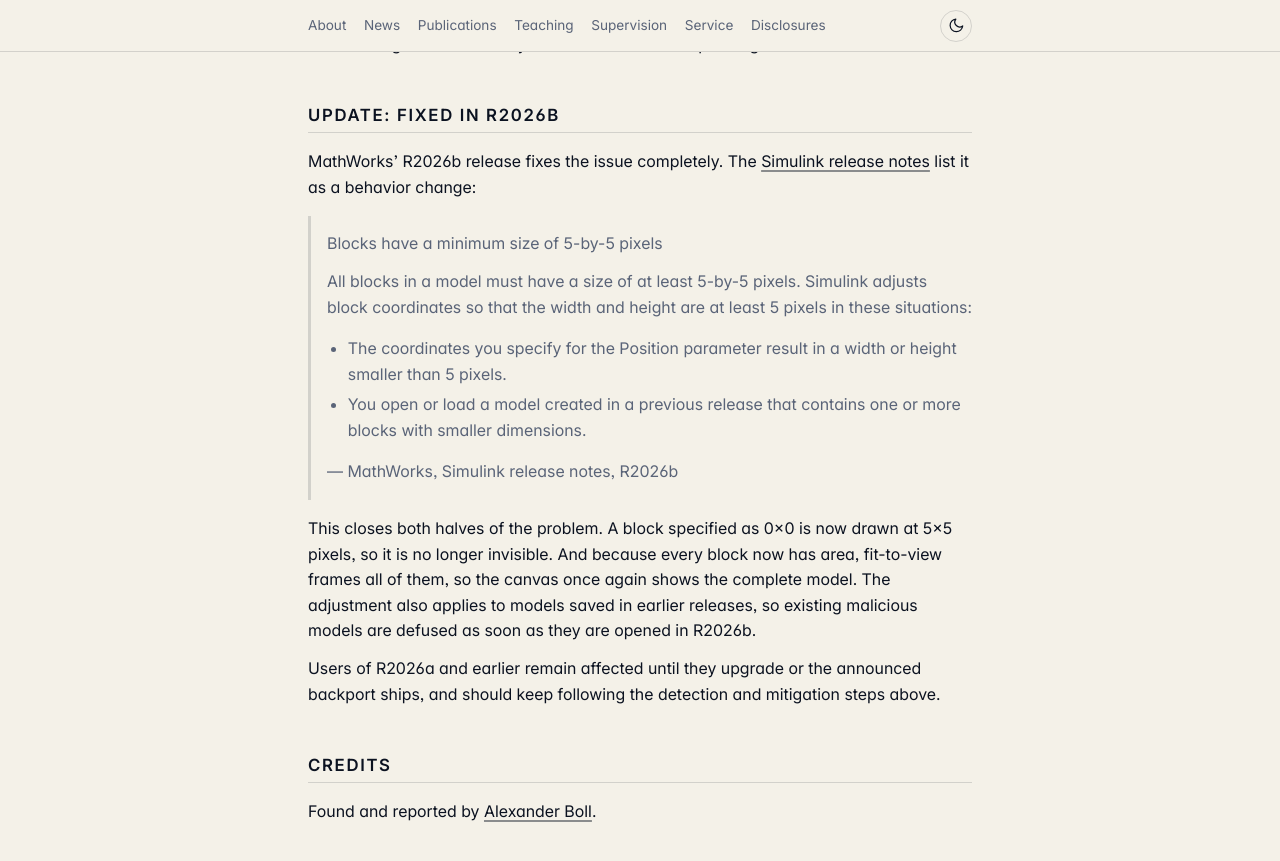
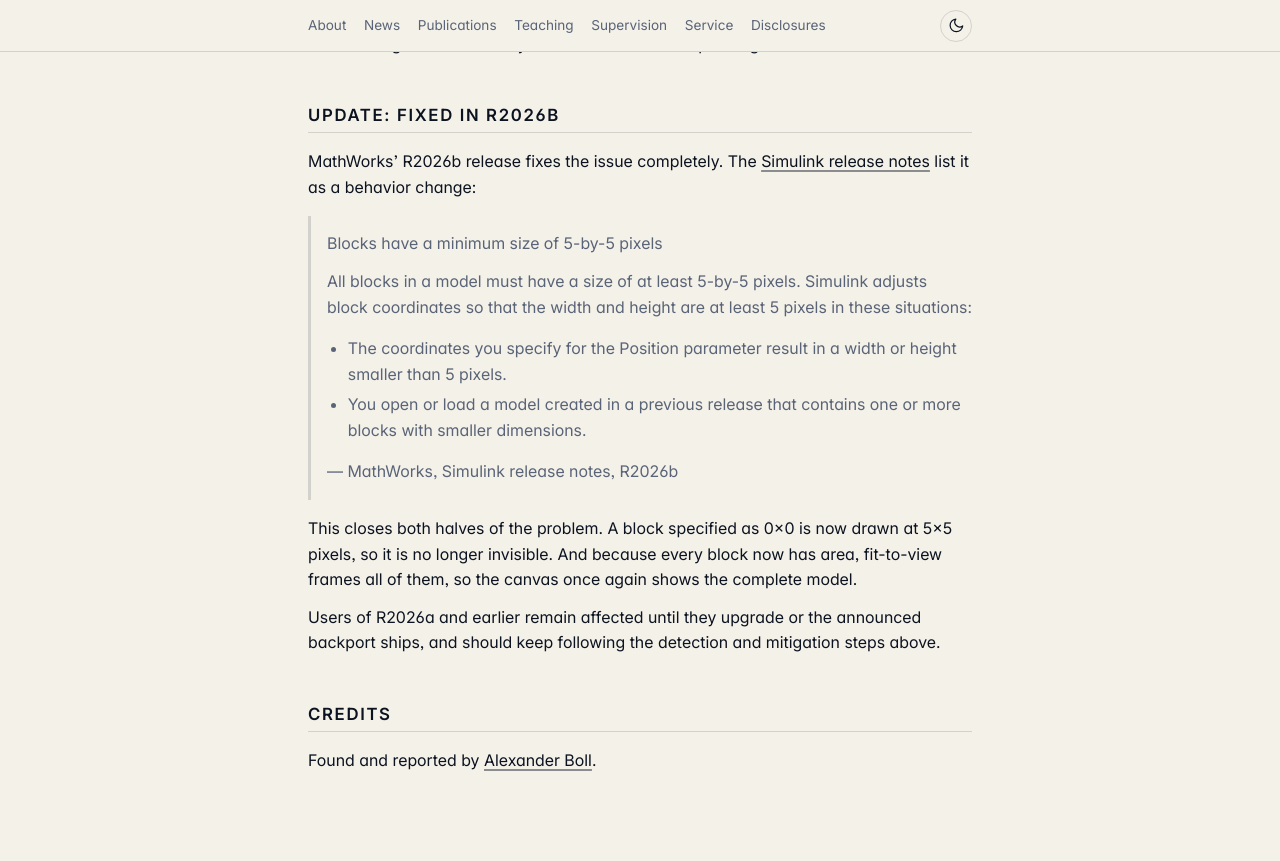
Before and after one commit to lanpirot/lanpirot.github.io, a Jekyll site: the page built from _disclosures/simulink-vulnerability-concealed-blocks.md, in a window 1280 px wide and 900 px high, scrolled down 5256 px. Shown: the top 861 px of the window. Built offline with Jekyll 4.4.1, drawn with Linux system fonts in a browser that asks for light colours.

Commit message:
Simulink disclosure: drop untested claim about legacy models
Co-Authored-By: Claude Opus 5.5 <noreply@anthropic.com>
Claude-Session: https://claude.ai/code/session_016QU4ch1rRMkKoBd6q1Xiwp

```diff
--- a/_disclosures/simulink-vulnerability-concealed-blocks.md
+++ b/_disclosures/simulink-vulnerability-concealed-blocks.md
@@ -268,7 +268,7 @@ MathWorks' R2026b release fixes the issue completely. The [Simulink release note
 >
 > — MathWorks, Simulink release notes, R2026b
 
-This closes both halves of the problem. A block specified as 0×0 is now drawn at 5×5 pixels, so it is no longer invisible. And because every block now has area, fit-to-view frames all of them, so the canvas once again shows the complete model. The adjustment also applies to models saved in earlier releases, so existing malicious models are defused as soon as they are opened in R2026b.
+This closes both halves of the problem. A block specified as 0×0 is now drawn at 5×5 pixels, so it is no longer invisible. And because every block now has area, fit-to-view frames all of them, so the canvas once again shows the complete model.
 
 Users of R2026a and earlier remain affected until they upgrade or the announced backport ships, and should keep following the detection and mitigation steps above.
 
```
